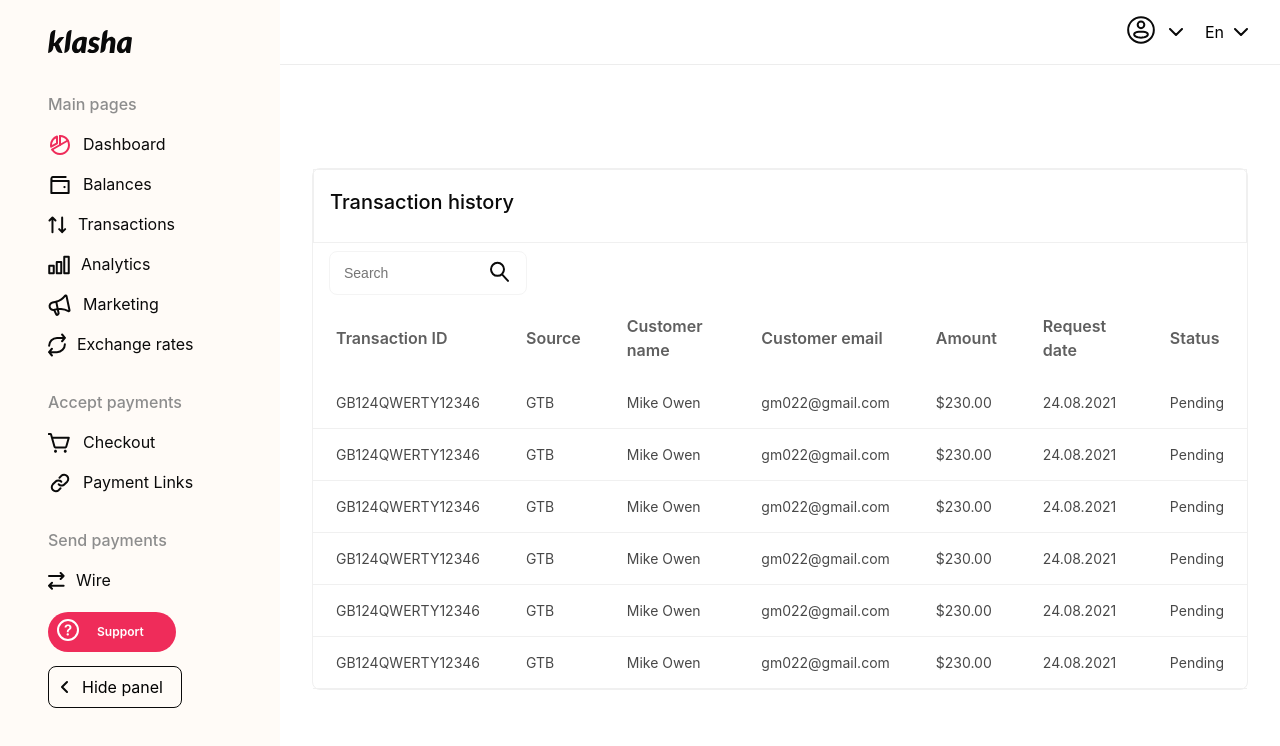
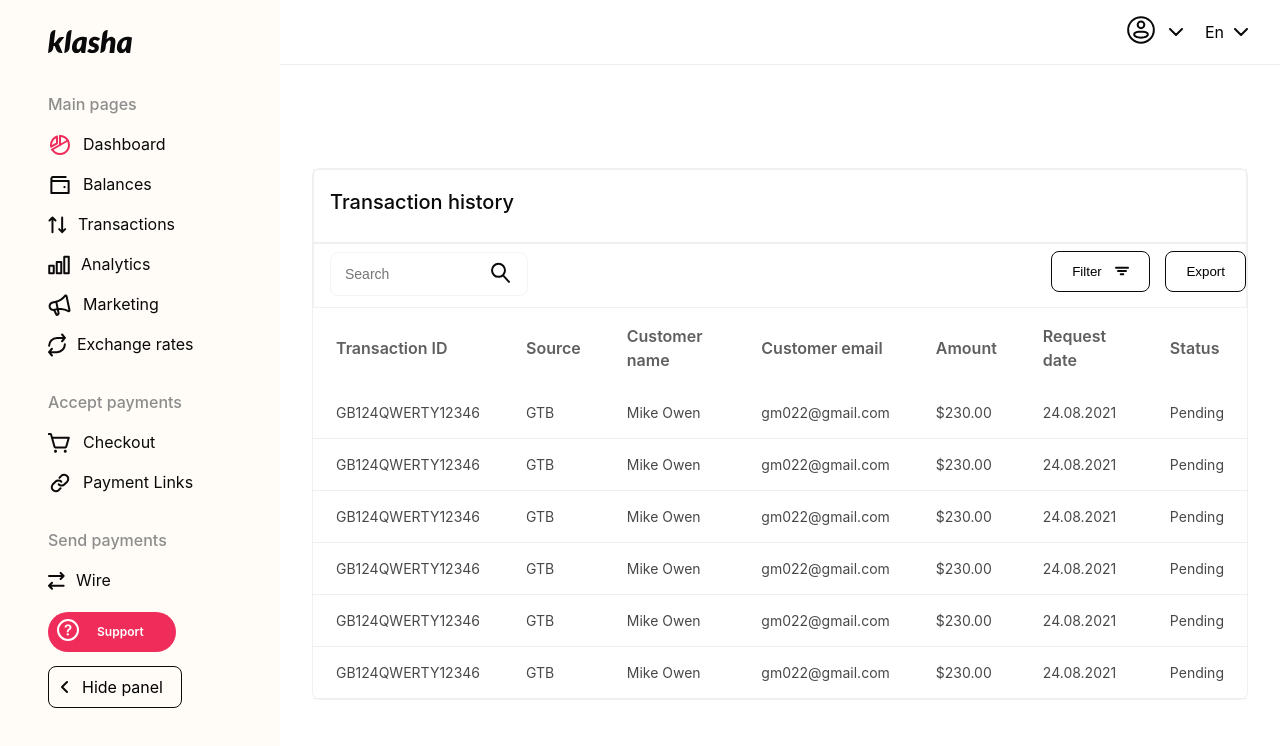
Before and after one commit to alactic/Klasha-dashboard, a React (Create React App) app: page / in a window 1280 px wide. Shown: the top 746 px of the page. Built offline with nearby package versions, Linux system fonts and the light colour scheme.

Commit message:
adding transaction menu items

```diff
--- a/src/pages/transactions/Transactions.jsx
+++ b/src/pages/transactions/Transactions.jsx
@@ -1,5 +1,5 @@
 import React, { useState } from 'react';
-import { SearchIcon } from '../../shared/icons';
+import { FilterIcon, SearchIcon } from '../../shared/icons';
 import "./Transactions.scss";
 
 const Payload = [
@@ -68,10 +68,14 @@ const TrasactionsHistory = () => {
     return (
        <div className="transactions-container">
            <div className="overview">Transaction history</div>
-           <div>
+           <div className="menu-items">
                <div className="search">
                    <span className="icon"><SearchIcon/></span>
                  <input className="search-input" placeholder="Search" />
+               </div>
+               <div>
+                   <button className="btns">Filter <span className="icon"><FilterIcon/></span></button>
+                   <button className="btns">Export</button>
                </div>
            </div>
            <div className="table-content">
--- a/src/pages/transactions/Transactions.scss
+++ b/src/pages/transactions/Transactions.scss
@@ -40,7 +40,13 @@
   .table-content::-webkit-scrollbar-thumb:hover {
     background: #f3f4f8;
   }
-
+  .menu-items {
+    display: flex;
+    justify-content: space-between;
+    align-items: center;
+    padding-bottom: 8px;
+    border: 1px solid $grey-100;
+  }
   .search {
     margin: 8px 0 7px 16px;
     position: relative;
@@ -62,4 +68,15 @@
       top: 10px;
     }
   }
+
+  .btns {
+    border: 1px solid $shade-black;
+    border-radius: 8px;
+    padding: 12px 20px;
+    background-color: $white;
+    margin-left: 15px;
+    .icon {
+      margin-left: 10px;
+    }
+  }
 }
```
